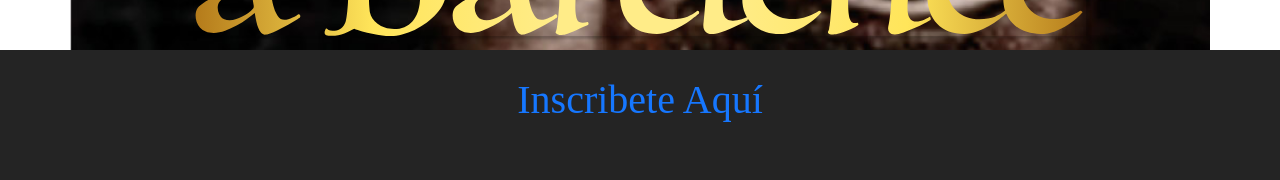
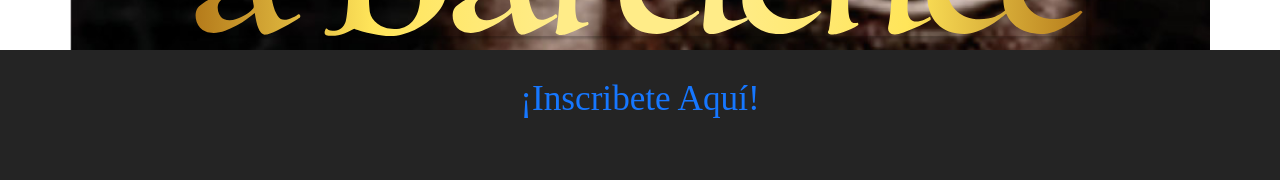
Before and after one commit to AlarconCode/bikeandpelotis, a React (Vite) app in the folder bikeandpelotis/: page /inscribete in a window 1280 px wide. Shown: the part 750-930 px from the top of the page. Built offline with nearby package versions, Linux system fonts and the light colour scheme; a web font is replaced by a local one.

Commit message:
animacion link inscripciones

```diff
--- a/bikeandpelotis/src/App.css
+++ b/bikeandpelotis/src/App.css
@@ -35,8 +35,19 @@
     font-size: 2.5rem;
     text-shadow: 2px 2px 2px 1px rgba(0, 0, 0, 0.4);
     cursor: pointer;
+    animation: scaleText 1s ease-in-out infinite 100ms;
 }
 
 .inscribete:hover {
-    color: gold !important;
+    color: white !important;
+    text-shadow: 2px 2px 2px 1px rgba(0, 0, 0, 0.2);
 }
+
+@keyframes scaleText {
+    0% {
+        font-size: 2.2rem;
+    }
+    100% {
+        font-size: 2.5rem;
+    }
+}
--- a/bikeandpelotis/src/Pages/Inicio.jsx
+++ b/bikeandpelotis/src/Pages/Inicio.jsx
@@ -6,7 +6,7 @@ import './Inicio.css'
 const Inicio = () => {
     return (
         <div className='container'>
-            <Link to='/inscribete'>
+            <Link to='/inscribete' className='container'>
                 <Logo className='dateRace' src={dateRace} width={300} />
             </Link>
         </div>
--- a/bikeandpelotis/src/Pages/Inscribete.jsx
+++ b/bikeandpelotis/src/Pages/Inscribete.jsx
@@ -15,7 +15,7 @@ const Inscribete = () => {
                 target='_blank'
                 type='link'
             >
-                Inscribete Aquí
+                ¡Inscribete Aquí!
             </Button>
             <Patrocinadores />
         </div>
```
